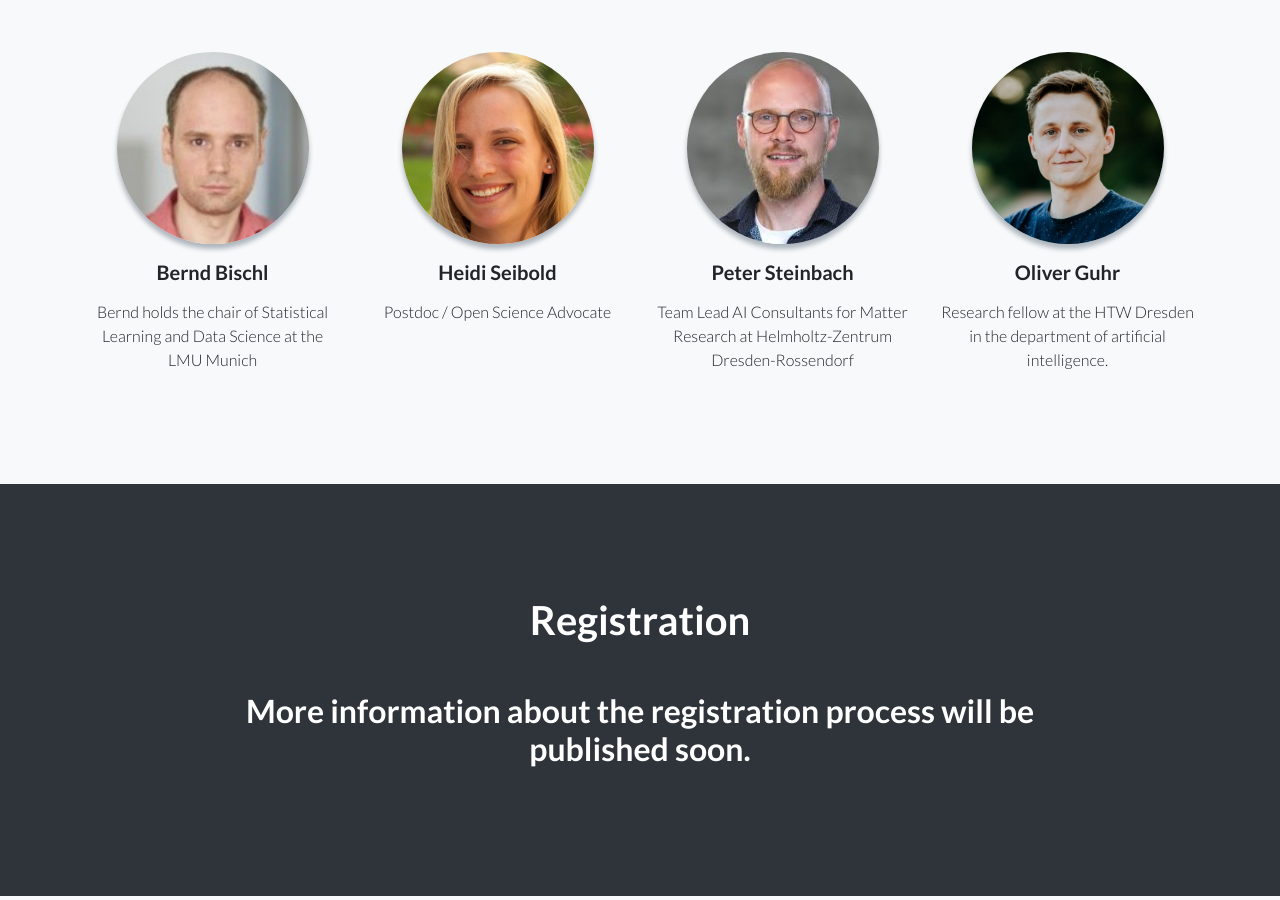
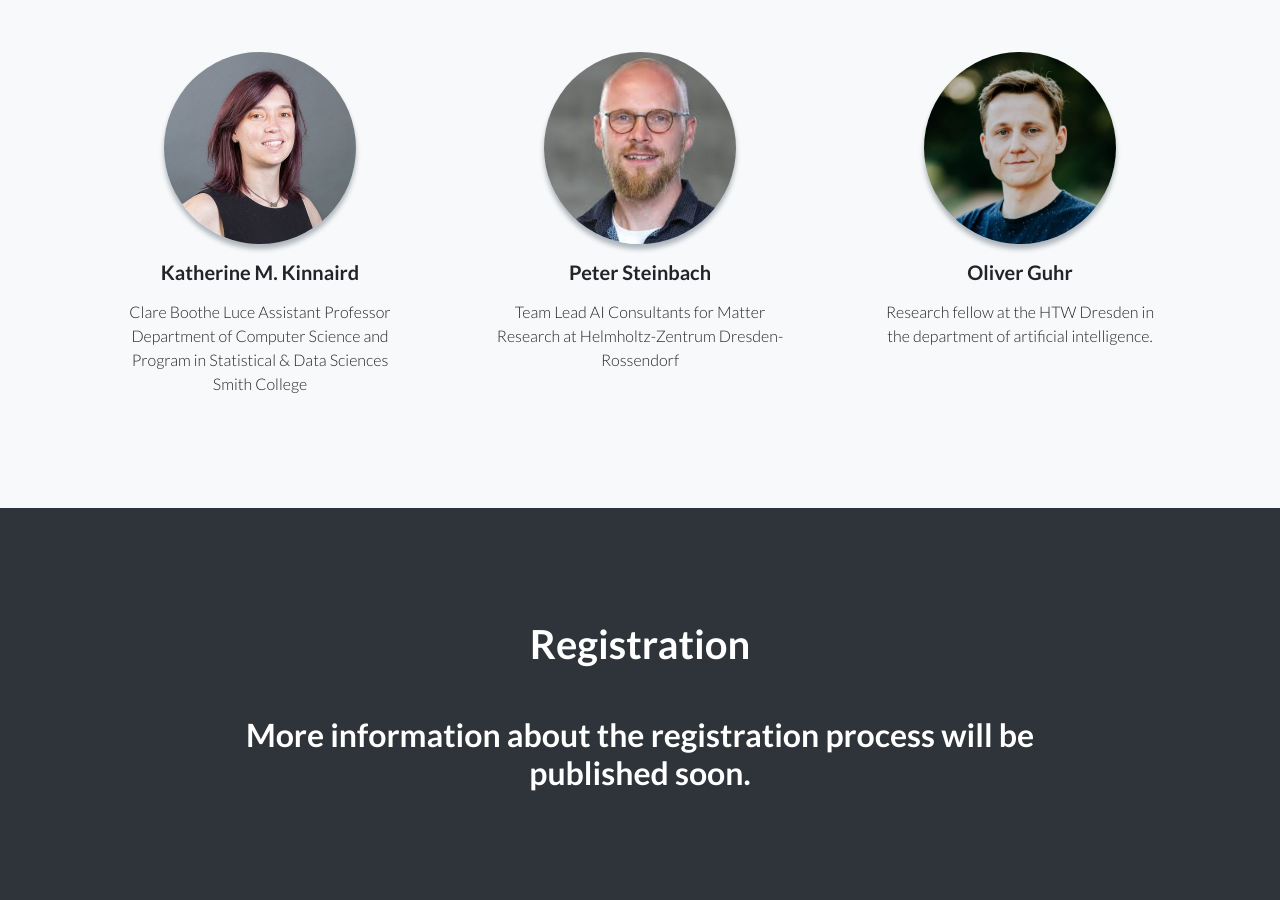
Before and after one commit to teaching-ml/2021, a Jekyll site: the page built from index.md, in a window 1280 px wide and 900 px high, scrolled down 3522 px. Built offline with Jekyll 4.4.1, drawn with Linux system fonts in a browser that asks for light colours.

Commit message:
Session Chair update

```diff
--- a/_layouts/index.html
+++ b/_layouts/index.html
@@ -108,31 +108,26 @@ layout: default
     <div class="container">
       <h2 class="mb-5">Session Chair</h2>
       <div class="row">
-        <div class="col-lg-3">
+        <div class="col-lg-4">
           <div class="testimonial-item mx-auto mb-5 mb-lg-0">
-            <img class="img-fluid rounded-circle mb-3" src="img/bernd-bischl.jpg" alt="">
-            <h5>Bernd Bischl</h5>
-            <p class="font-weight-light mb-0">Bernd holds the chair of Statistical Learning and Data Science at the LMU Munich</p>
+            <img class="img-fluid rounded-circle mb-3" src="img/katherine-kinnaird.jpg" alt="">
+            <h5><a href="https://katherinemkinnaird.net/" style="color:rgb(33, 37, 41);">Katherine M. Kinnaird</a></h5>
+            <p class="font-weight-light mb-0">Clare Boothe Luce Assistant Professor
+              Department of Computer Science and Program in Statistical & Data Sciences
+              Smith College</p>
           </div>
         </div>
-        <div class="col-lg-3">
-          <div class="testimonial-item mx-auto mb-5 mb-lg-0">
-            <img class="img-fluid rounded-circle mb-3" src="img/heidi-seibold.jpg" alt="">
-            <h5>Heidi Seibold</h5>
-            <p class="font-weight-light mb-0">Postdoc / Open Science Advocate</p>
-          </div>
-        </div>
-        <div class="col-lg-3">
+        <div class="col-lg-4">
           <div class="testimonial-item mx-auto mb-5 mb-lg-0">
             <img class="img-fluid rounded-circle mb-3" src="img/peter-steinbach.jpg" alt="">
             <h5>Peter Steinbach</h5>
             <p class="font-weight-light mb-0">Team Lead AI Consultants for Matter Research at Helmholtz-Zentrum Dresden-Rossendorf</p>
           </div>
         </div>
-        <div class="col-lg-3">
+        <div class="col-lg-4">
           <div class="testimonial-item mx-auto mb-5 mb-lg-0">
             <img class="img-fluid rounded-circle mb-3" src="img/oliver-guhr.jpg" alt="">
-            <h5>Oliver Guhr</h5>
+            <h5><a href="https://www.oliverguhr.eu" style="color:rgb(33, 37, 41);">Oliver Guhr</a></h5>
             <p class="font-weight-light mb-0">Research fellow at the HTW Dresden in the department of artificial intelligence.</p>
           </div>
         </div>
```
Also changed, not shown: img/katherine-kinnaird.jpg (added).
